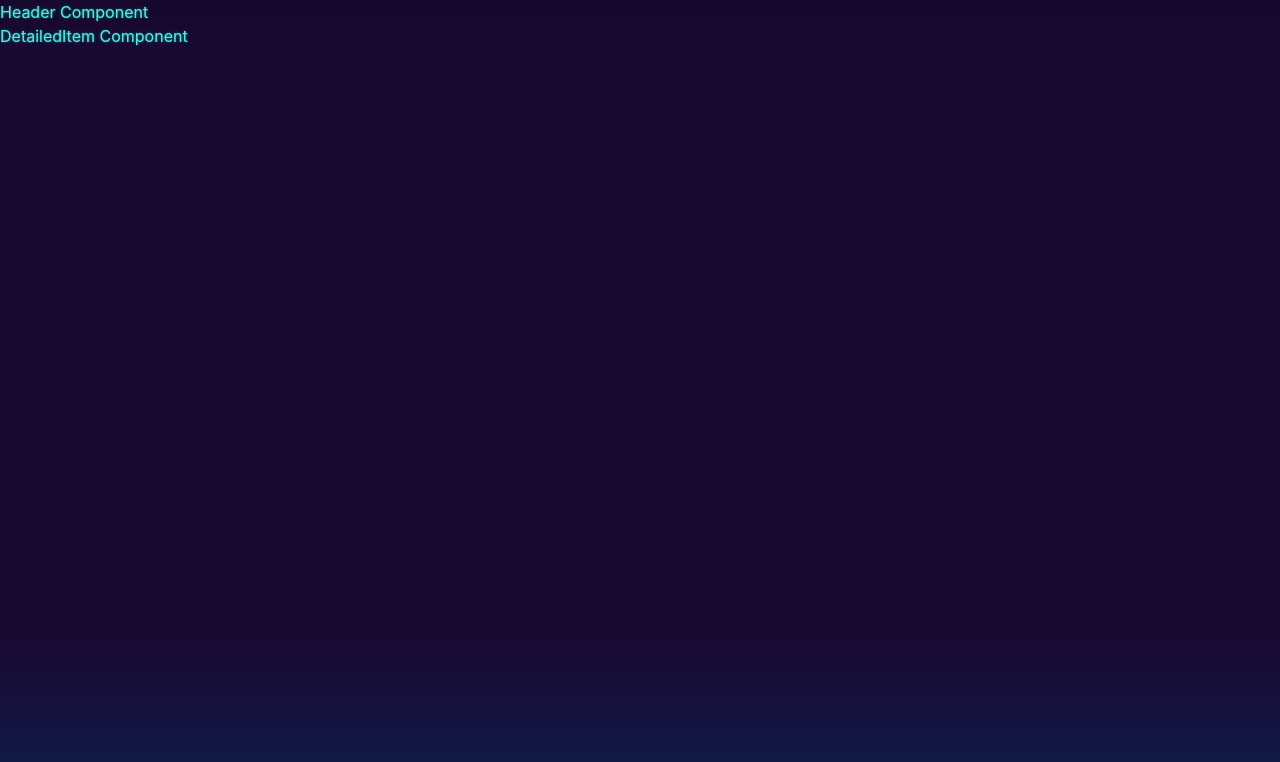
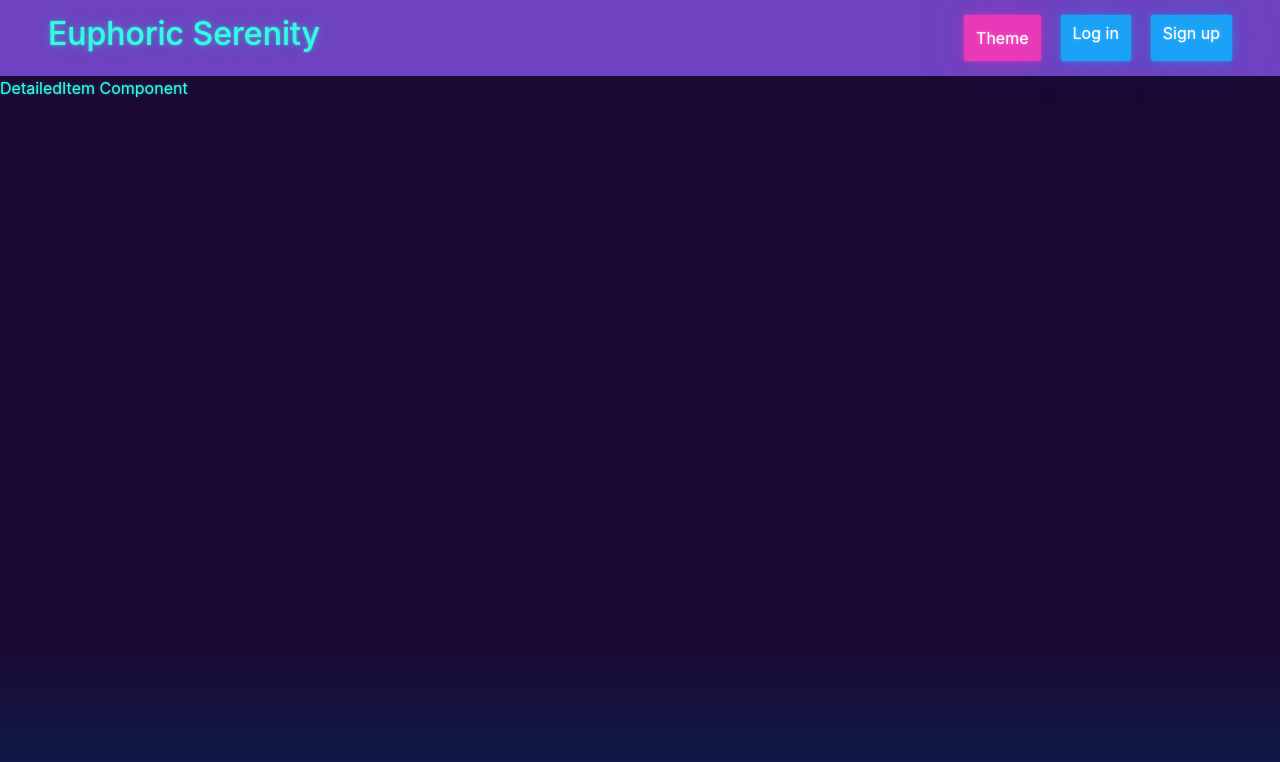
Before and after one commit to aston-anime/anime-list, a React (Create React App) app: page /anime-list/detailed-item in a window 1280 px wide. Shown: the top 762 px of the page. Built offline with nearby package versions, Linux system fonts and the light colour scheme.

Commit message:
feat: add full header

```diff
--- /dev/null
+++ b/src/components/Header/Header.module.css
@@ -0,0 +1,10 @@
+.header {
+    display: flex;
+    justify-content: space-between;
+    padding: 15px 48px;
+}
+
+.header__container {
+    display: flex;
+    gap: 20px;
+}
--- a/src/components/Header/Header.tsx
+++ b/src/components/Header/Header.tsx
@@ -1,5 +1,25 @@
+import {Link} from 'react-router-dom';
+import {AppRoute} from '../../routing/AppRoute';
+import {Logo} from '../Logo/Logo';
+import styles from './Header.module.css';
+
 function Header() {
-    return <div>Header Component</div>;
+    return (
+        <header className={`${styles.header} bg-primary`}>
+            <Logo />
+            <div className={styles.header__container}>
+                <button type="button" className="btn btn-secondary">
+                    Theme
+                </button>
+                <Link type="button" className="btn btn-info" to={AppRoute.LogIn}>
+                    Log in
+                </Link>
+                <Link type="button" className="btn btn-info" to={AppRoute.SignIn}>
+                    Sign up
+                </Link>
+            </div>
+        </header>
+    );
 }
 
 export {Header};
--- /dev/null
+++ b/src/components/Logo/Logo.module.css
@@ -0,0 +1,7 @@
+.logo {
+    text-decoration: none;
+}
+
+.logo__title {
+    font-size: 32px;
+}
--- /dev/null
+++ b/src/components/Logo/Logo.tsx
@@ -0,0 +1,13 @@
+import {Link} from 'react-router-dom';
+import {AppRoute} from '../../routing/AppRoute';
+import styles from './Logo.module.css';
+
+function Logo() {
+    return (
+        <Link className={styles.logo} to={AppRoute.Main}>
+            <h1 className={styles.logo__title}>Euphoric Serenity</h1>
+        </Link>
+    );
+}
+
+export {Logo};
--- /dev/null
+++ b/src/global.d.ts
@@ -0,0 +1 @@
+declare module '*.module.css';
--- a/src/pages/Sign-in/Sign-in.tsx
+++ /dev/null
@@ -1,5 +0,0 @@
-function SignIn() {
-    return <div>SingIn Component</div>;
-}
-
-export {SignIn};
--- /dev/null
+++ b/src/pages/Sign-up/Sign-up.tsx
@@ -0,0 +1,5 @@
+function SignUp() {
+    return <div>SignIn Component</div>;
+}
+
+export {SignUp};
--- a/src/routing/AppRoute.ts
+++ b/src/routing/AppRoute.ts
@@ -2,7 +2,7 @@ const AppRoute = {
     Main: '/anime-list',
     DetailedItem: 'detailed-item',
     LogIn: 'login',
-    SingnIn: 'signin',
+    SignIn: 'signin',
     Favorites: 'favorites',
     History: 'history',
 };
--- a/src/routing/app-routing.tsx
+++ b/src/routing/app-routing.tsx
@@ -5,7 +5,7 @@ import {DetailedItem} from '../pages/Detailed-item/Detailed-item';
 import {Main} from '../pages/Main/Main';
 import {Favorites} from '../pages/Favorites/Favorites';
 import {LogIn} from '../pages/Log-in/Log-in';
-import {SignIn} from '../pages/Sign-in/Sign-in';
+import {SignUp} from '../pages/Sign-up/Sign-up';
 import {History} from '../pages/History/History';
 import {AppRoute} from './AppRoute';
 
@@ -15,7 +15,7 @@ export const router = createBrowserRouter(
             <Route index element={<Main />} />
             <Route path={AppRoute.DetailedItem} element={<DetailedItem />} />
             <Route path={AppRoute.LogIn} element={<LogIn />} />
-            <Route path={AppRoute.SingnIn} element={<SignIn />} />
+            <Route path={AppRoute.SignIn} element={<SignUp />} />
             <Route path={AppRoute.Favorites} element={<Favorites />} />
             <Route path={AppRoute.History} element={<History />} />
         </Route>
```
Also changed, not shown: .prettierrc.json.
